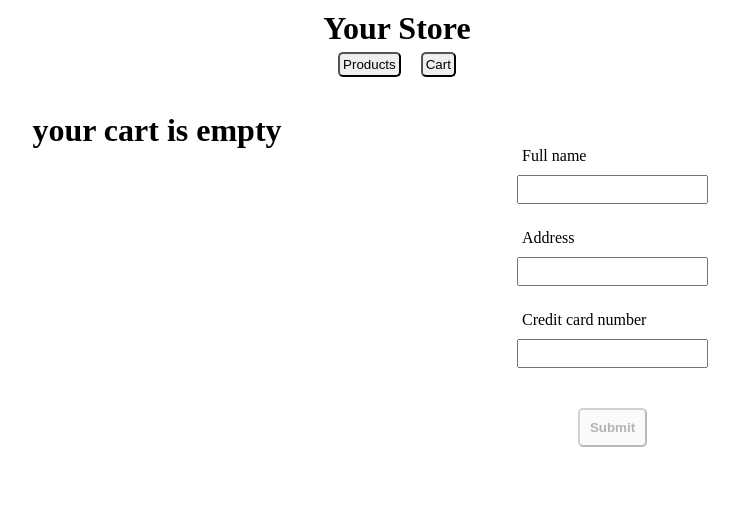
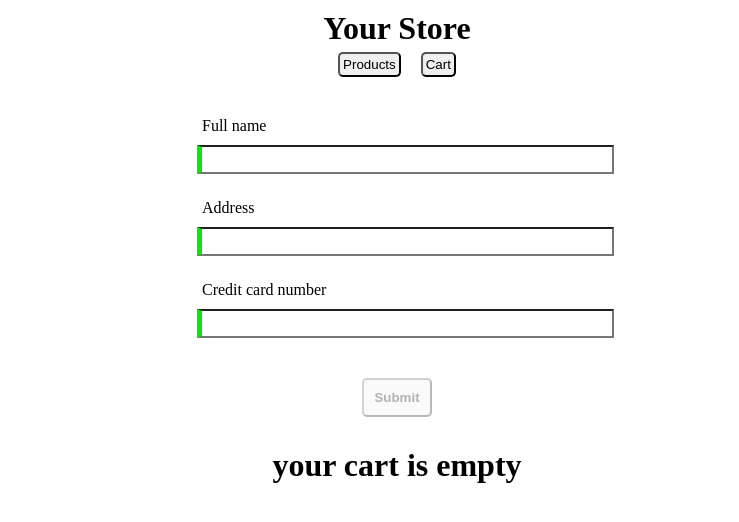
Before and after one commit to w314/storeFront, an Angular app: page /checkout in a window 1280 px wide. Shown: the top 522 px of the page, without its empty margins (243-982 px from the left). Built offline with nearby package versions, Linux system fonts and the light colour scheme.

Commit message:
style: Style checkout page  for all screen sizes

```diff
--- a/src/app/components/checkout/checkout.component.css
+++ b/src/app/components/checkout/checkout.component.css
@@ -1,22 +1,18 @@
-.checkout {
-    display: flex;
-    flex-direction: row;
-}
-
-app-cart {
-    width: 60%
-}
 
 form {
-    margin-top: 50px;
+
+    width: 100%;
+    max-width: 400px;
+    margin: 20px auto 10px auto;
 }
 
 form * {
+    padding: 5px;
     display: block;
-    padding: 5px;
 }
 
 form input {
+    width: 100%;
     margin-bottom: 20px;
 }
 
@@ -26,8 +22,13 @@ form button {
     font-weight: 600;
 }
 .success {
-    margin-top: 100px;
+    width: 80%;
+    margin: 20px auto 0 auto;
+    padding: 50px;
     text-align: center;
+    background-color: whitesmoke;
+    border: solid 1px lightgray;
+    border-radius: 5px;
 }
 
 .thanks {
--- a/src/app/components/checkout/checkout.component.html
+++ b/src/app/components/checkout/checkout.component.html
@@ -1,5 +1,4 @@
 <div class="checkout">
-    <app-cart [checkout]="true"></app-cart>
     <form *ngIf="!success" #form="ngForm" (ngSubmit)="onSubmit()">
         <label for="name">Full name</label>
         <input  type="text" id="name"
@@ -30,4 +29,5 @@
         <p class="address">{{ address }}</p>
 
     </div>
+    <app-cart [checkout]="true"></app-cart>
 </div>
--- a/src/app/components/product-detail/product-detail.component.ts
+++ b/src/app/components/product-detail/product-detail.component.ts
@@ -37,7 +37,12 @@ export class ProductDetailComponent implements OnInit {
       // get products
       this.productService.getProducts().subscribe((data) => {
         // find product with requested id
-        this.product = data.find((product) => product.id == productId)!;
+        const p: Product | null = data.find(
+          (product) => product.id == productId
+        )!;
+        if (p) {
+          this.product = p;
+        }
         // console.log(`product in product-detail: ${JSON.stringify(this.product, null, 4)})`)
       });
     });
--- a/src/app/components/product-price/product-price.component.ts
+++ b/src/app/components/product-price/product-price.component.ts
@@ -6,7 +6,7 @@ import { Component, OnInit, Input } from '@angular/core';
   styleUrls: ['./product-price.component.css'],
 })
 export class ProductPriceComponent implements OnInit {
-  @Input() price: number = 0;
+  @Input() price = 0;
 
   constructor() {}
 
--- a/src/styles.css
+++ b/src/styles.css
@@ -66,6 +66,10 @@ input.ng-invalid.ng-dirty {
     border-left: solid 5px red;
 }
 
+input[required] {
+    border-left: solid 5px rgb(14, 229, 14);
+}
+
 .displayBlock {
     display: block;
 }
```
Also changed, not shown: 1 other file (tests, documents, lock files or other folders). Lines whose indentation alone changed are shown as unchanged.
